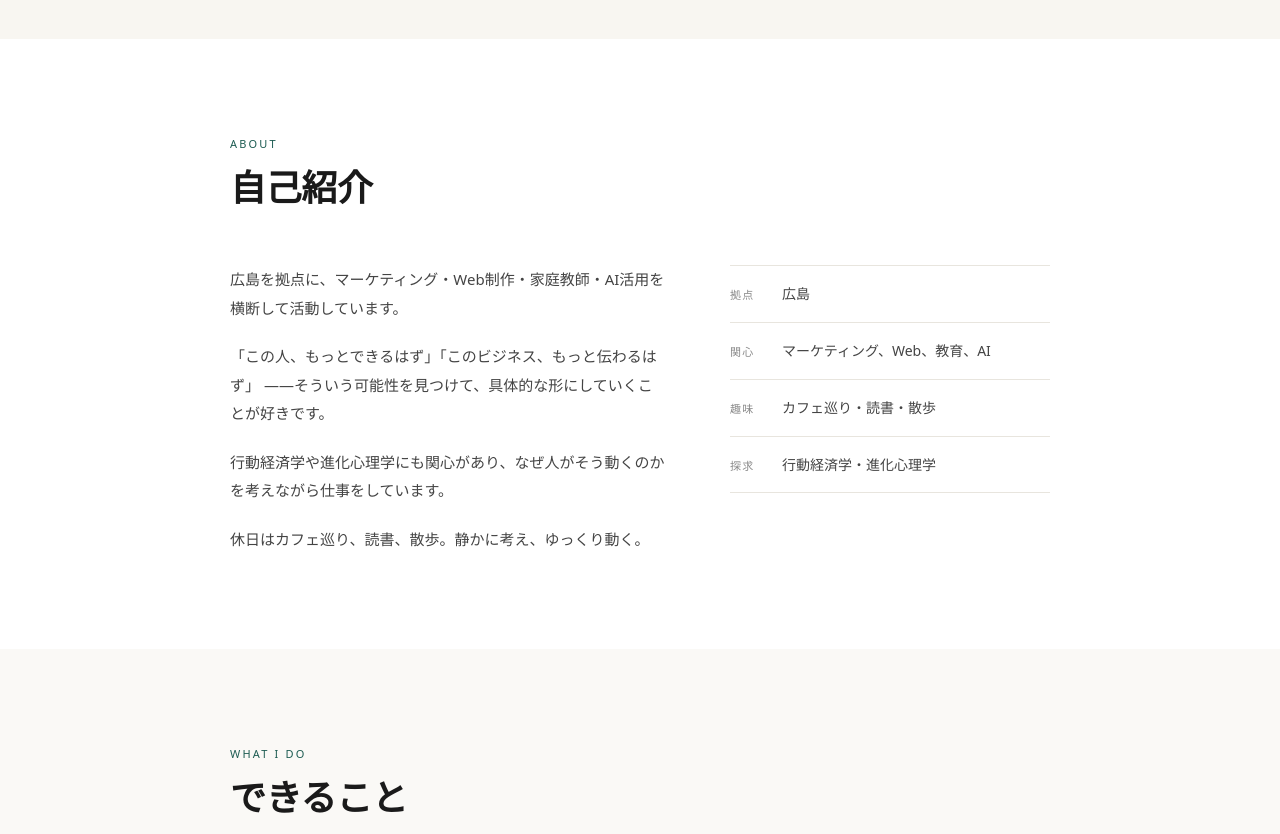
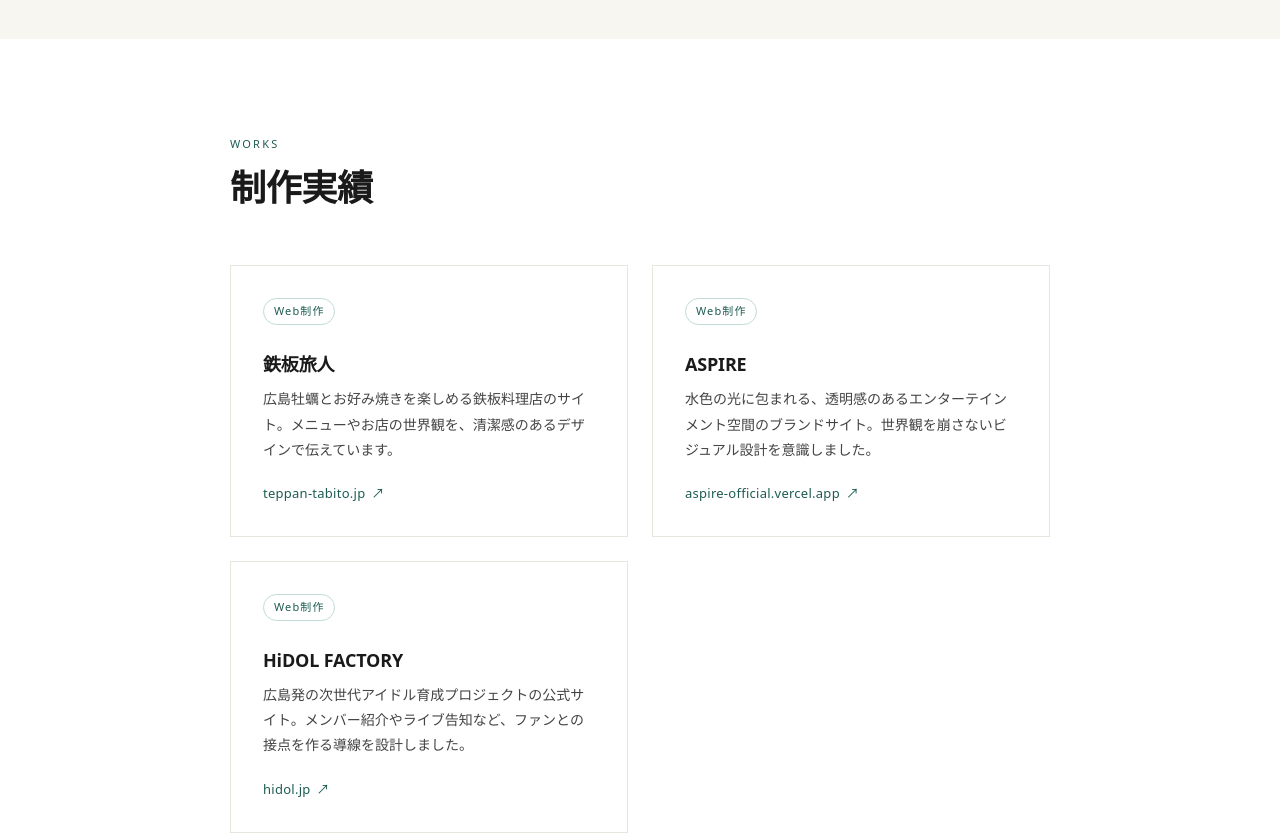
Before and after one commit to Sho-Um/sho-school, a React (Vite) app: page / in a window 1280 px wide. Shown: the part 600-1434 px from the top of the page. Built offline with nearby package versions, Linux system fonts and the light colour scheme.

Commit message:
制作実績にHiDOL FACTORYを追加し、Worksセクションを上部に移動
Co-Authored-By: Claude Sonnet 5 <noreply@anthropic.com>
Claude-Session: https://claude.ai/code/session_01Tr8qmoZghBv8iQTpB5qHcd

```diff
--- a/src/App.jsx
+++ b/src/App.jsx
@@ -6,9 +6,9 @@ function App() {
       <Header />
       <main>
         <Hero />
+        <Works />
         <About />
         <WhatIDo />
-        <Works />
         <CurrentProjects />
         <Values />
         <Contact />
@@ -24,9 +24,9 @@ function Header() {
       <div className="header-inner container">
         <a href="#hero" className="logo">Sho School</a>
         <nav className="nav">
+          <a href="#works">Works</a>
           <a href="#about">About</a>
           <a href="#services">Services</a>
-          <a href="#works">Works</a>
           <a href="#projects">Projects</a>
           <a href="#contact">Contact</a>
         </nav>
@@ -153,6 +153,13 @@ const works = [
     desc: '水色の光に包まれる、透明感のあるエンターテインメント空間のブランドサイト。世界観を崩さないビジュアル設計を意識しました。',
     url: 'https://aspire-official.vercel.app/',
     domain: 'aspire-official.vercel.app',
+  },
+  {
+    tag: 'Web制作',
+    title: 'HiDOL FACTORY',
+    desc: '広島発の次世代アイドル育成プロジェクトの公式サイト。メンバー紹介やライブ告知など、ファンとの接点を作る導線を設計しました。',
+    url: 'https://hidol.jp/',
+    domain: 'hidol.jp',
   },
 ]
 
```
